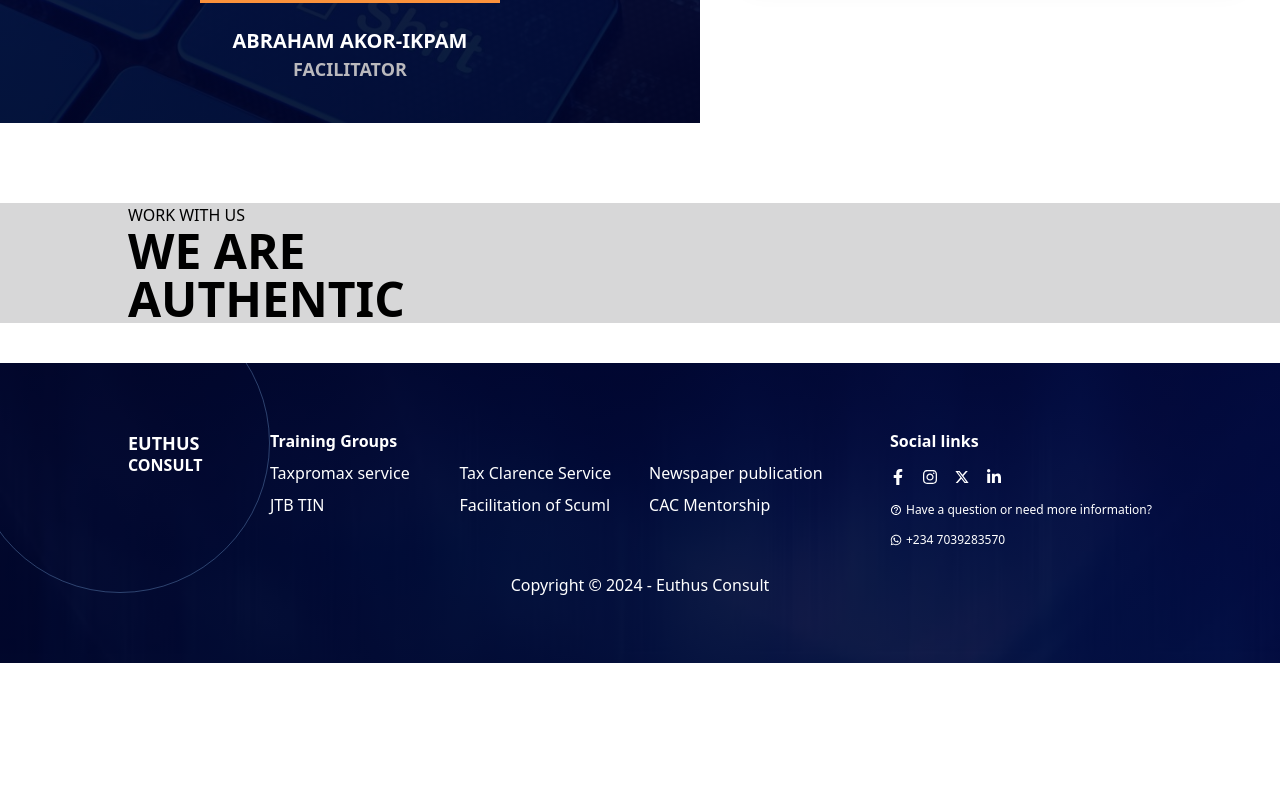
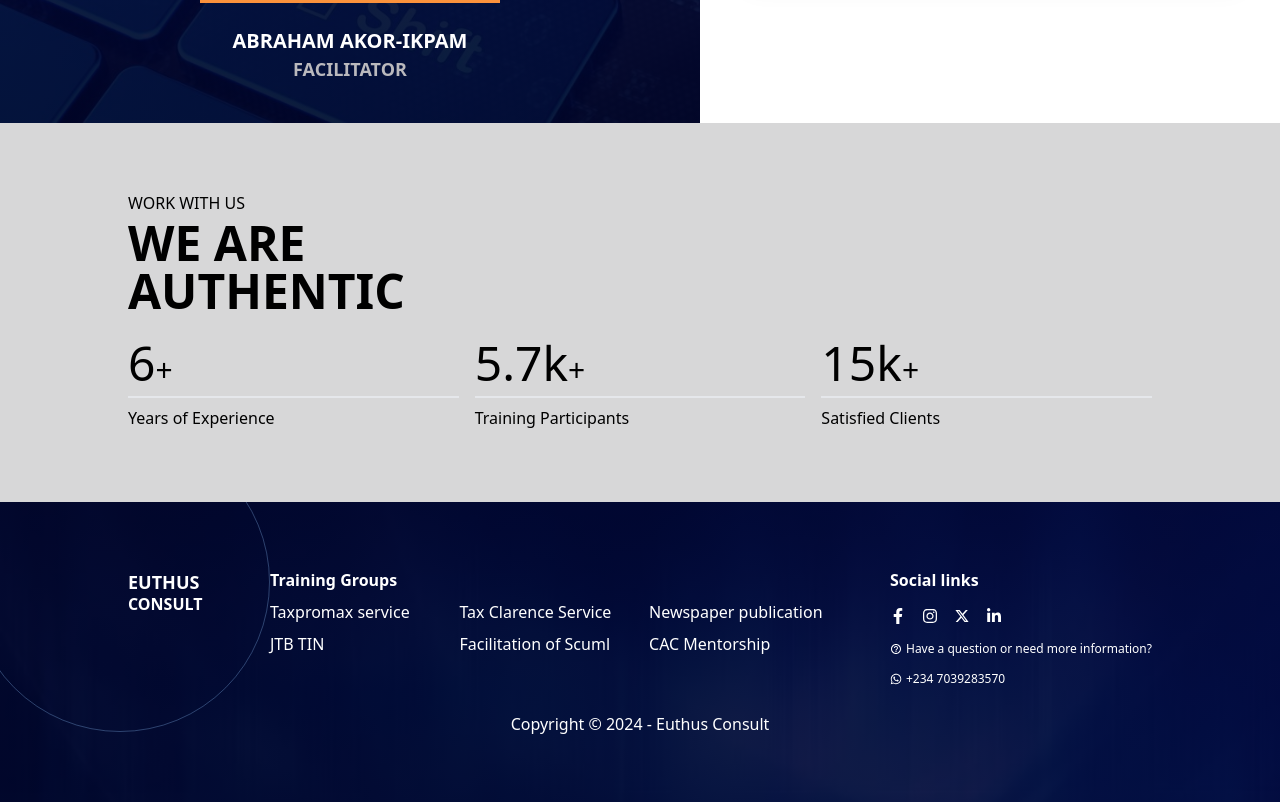
Before and after one commit to StivinTaesoo/euthus-consult, a Next.js app: page / in a window 1280 px wide. Shown: the part 2240-3042 px from the top of the page. Before the commit the page ends 2903 px from the top, so only its background shows below. Built offline with nearby package versions, Linux system fonts and the light colour scheme.

Commit message:
Added Experience

```diff
--- a/components/footer/Footer.tsx
+++ b/components/footer/Footer.tsx
@@ -4,7 +4,7 @@
 
 function Footer() {
     return (
-        <div className="mt-10 w-full">
+        <div className=" w-full">
             <div
                 className={`w-full h-[560px]  bg-cover bg-center relative overflow-hidden md:h-[300px]`}
                 style={{ backgroundImage: `url(./images/image-10.jpeg)` }}
--- a/components/home/OurExperience.tsx
+++ b/components/home/OurExperience.tsx
@@ -2,13 +2,34 @@
 
 function OurExperience() {
     return (
-        <div className="w-full bg-[#d7d7d8]">
+        <div className="w-full py-[3rem] bg-[#d7d7d8] md:py-[4rem]">
             <div className="w-[90%] mx-auto text-center md:w-[80%] md:text-left ">
-                <div className="uppercase ">
-                    <p>work with us</p>
-                    <h2 className="w-[150px] mx-auto font-semibold text-3xl md:w-[200px] md:text-5xl md:mx-0">
-                        we are <span className="font-bold">authentic</span>
+                <div className="uppercase text-center md:text-left">
+                    <p className="py-1">work with us</p>
+                    <h2 className="max-w-[150px] mx-auto font-semibold text-center text-3xl md:max-w-[200px] md:text-5xl md:text-left md:mx-0">
+                        we are{" "}
+                        <span className="font-bold text-center">authentic</span>
                     </h2>
+                </div>
+                <div className="flex flex-col justify-center mt-4 gap-4 md:flex-row">
+                    <div className="w-full">
+                        <h3 className="w-[100%] text-3xl border-b-2 py-2 md:text-5xl md:[50%]">
+                            6<span className="text-xl md:text-3xl ">+</span>
+                        </h3>
+                        <p className="py-2">Years of Experience</p>
+                    </div>
+                    <div className="w-full">
+                        <h3 className="w-[100%] text-3xl border-b-2 py-2 md:text-5xl md:[50%]">
+                            5.7k<span className="text-xl md:text-3xl ">+</span>
+                        </h3>
+                        <p className="py-2">Training Participants</p>
+                    </div>
+                    <div className="w-full">
+                        <h3 className="w-[100%] text-3xl border-b-2 py-2 md:text-5xl md:[50%]">
+                            15k<span className="text-xl md:text-3xl ">+</span>
+                        </h3>
+                        <p className="py-2">Satisfied Clients</p>
+                    </div>
                 </div>
             </div>
         </div>
--- a/components/team/OurTeam.tsx
+++ b/components/team/OurTeam.tsx
@@ -10,7 +10,7 @@
         setIsClicked(!isClicked);
     };
     return (
-        <div className="my-20 gap-x-2 md:flex items-center">
+        <div className="mt-20 gap-x-2 md:flex items-center">
             <div>
                 <div
                     className="w-full py-10 text-white uppercase flex flex-col gap-y-6 items-center justify-center bg-no-repeat bg-cover md:w-[700px]"
```
